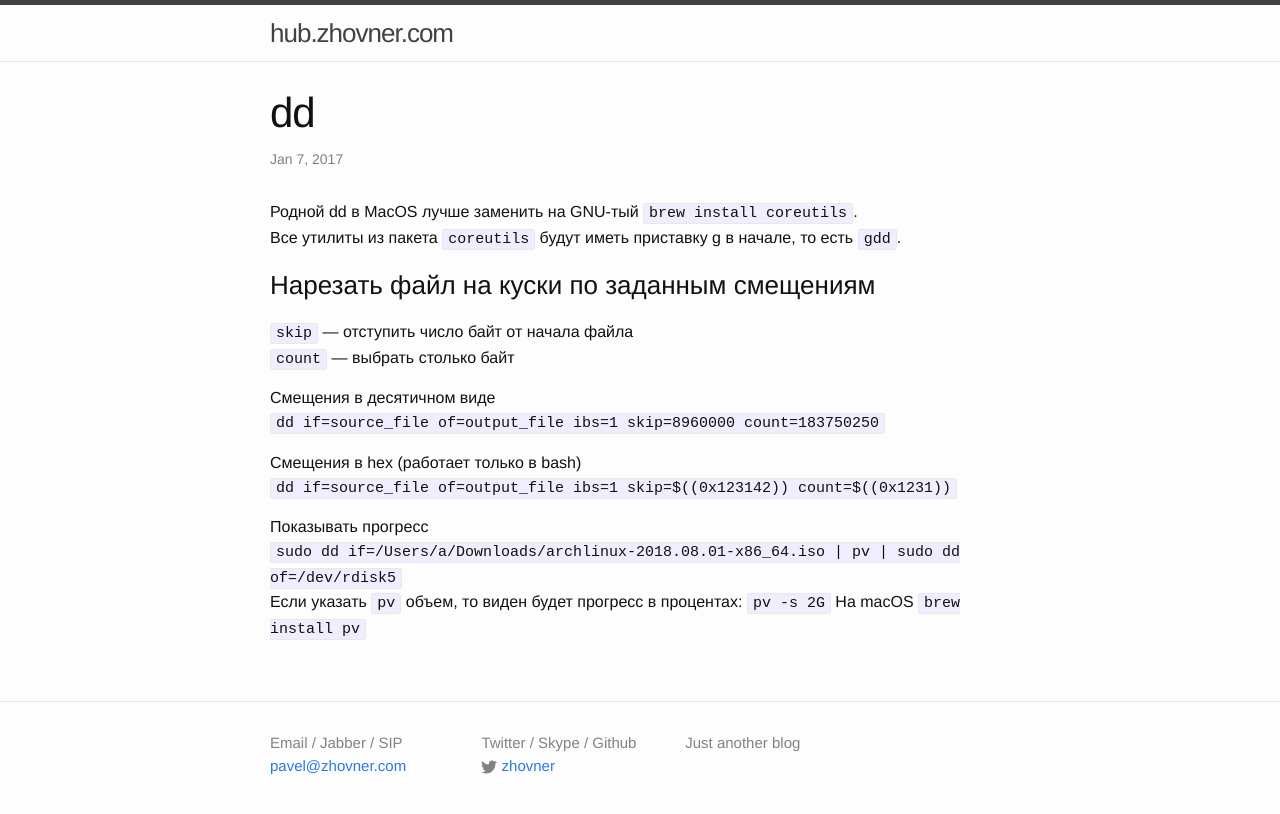
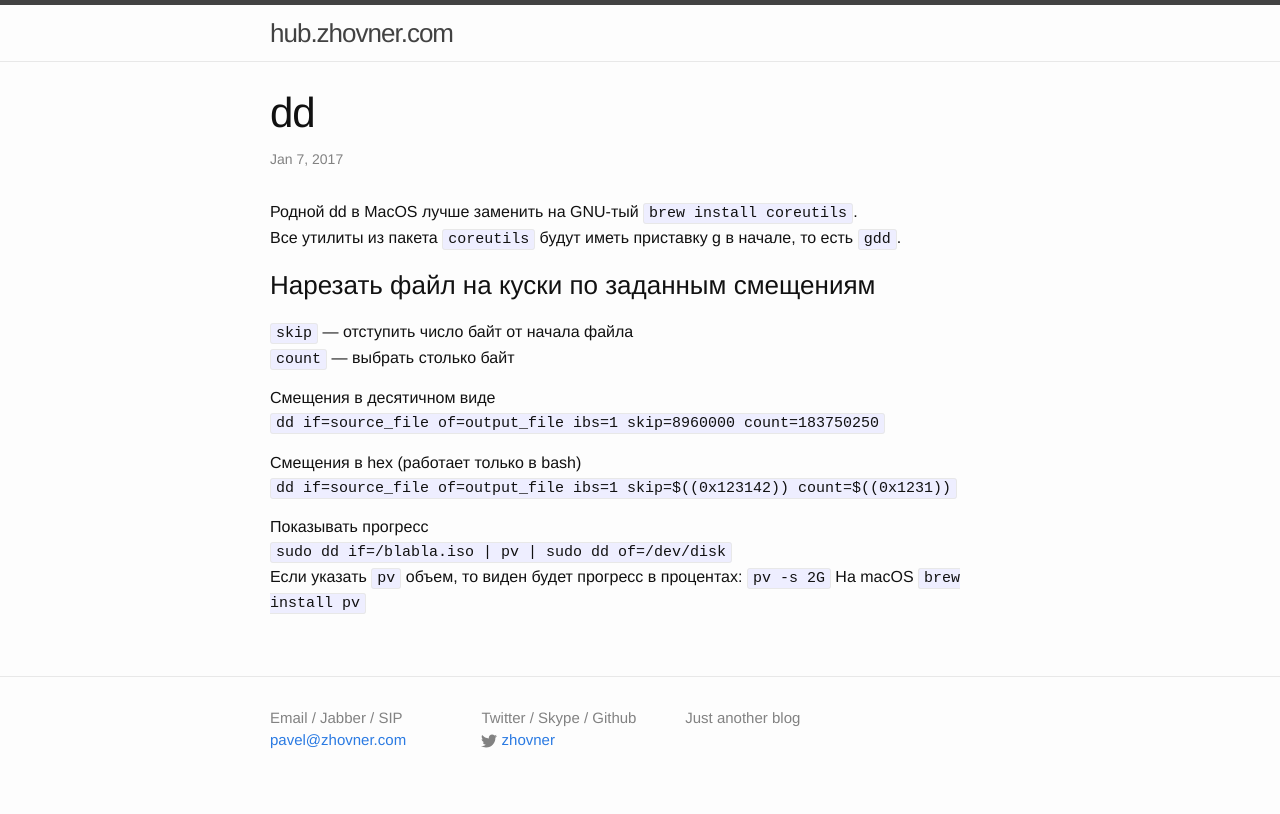
Before and after one commit to zhovner/zhovner.github.com, a Jekyll site: the page built from _posts/2017-01-07-dd.markdown, in a window 1280 px wide. Shown: the top 814 px of the page. Built offline with Jekyll 4.4.1, drawn with Linux system fonts in a browser that asks for light colours; comment, search, counter and statistics services are not loaded.

Commit message:
Updated '_posts/2017-01-07-dd.markdown' via CloudCannon

```diff
--- a/_posts/2017-01-07-dd.markdown
+++ b/_posts/2017-01-07-dd.markdown
@@ -19,6 +19,6 @@ title: dd
 `dd if=source_file of=output_file ibs=1 skip=$((0x123142)) count=$((0x1231))`
 
 Показывать прогресс
-`sudo dd if=/Users/a/Downloads/archlinux-2018.08.01-x86_64.iso | pv | sudo dd of=/dev/rdisk5`
+`sudo dd if=/blabla.iso | pv | sudo dd of=/dev/disk`
 Если указать `pv` объем, то виден будет прогресс в процентах: `pv -s 2G`
 На macOS `brew install pv`
```
